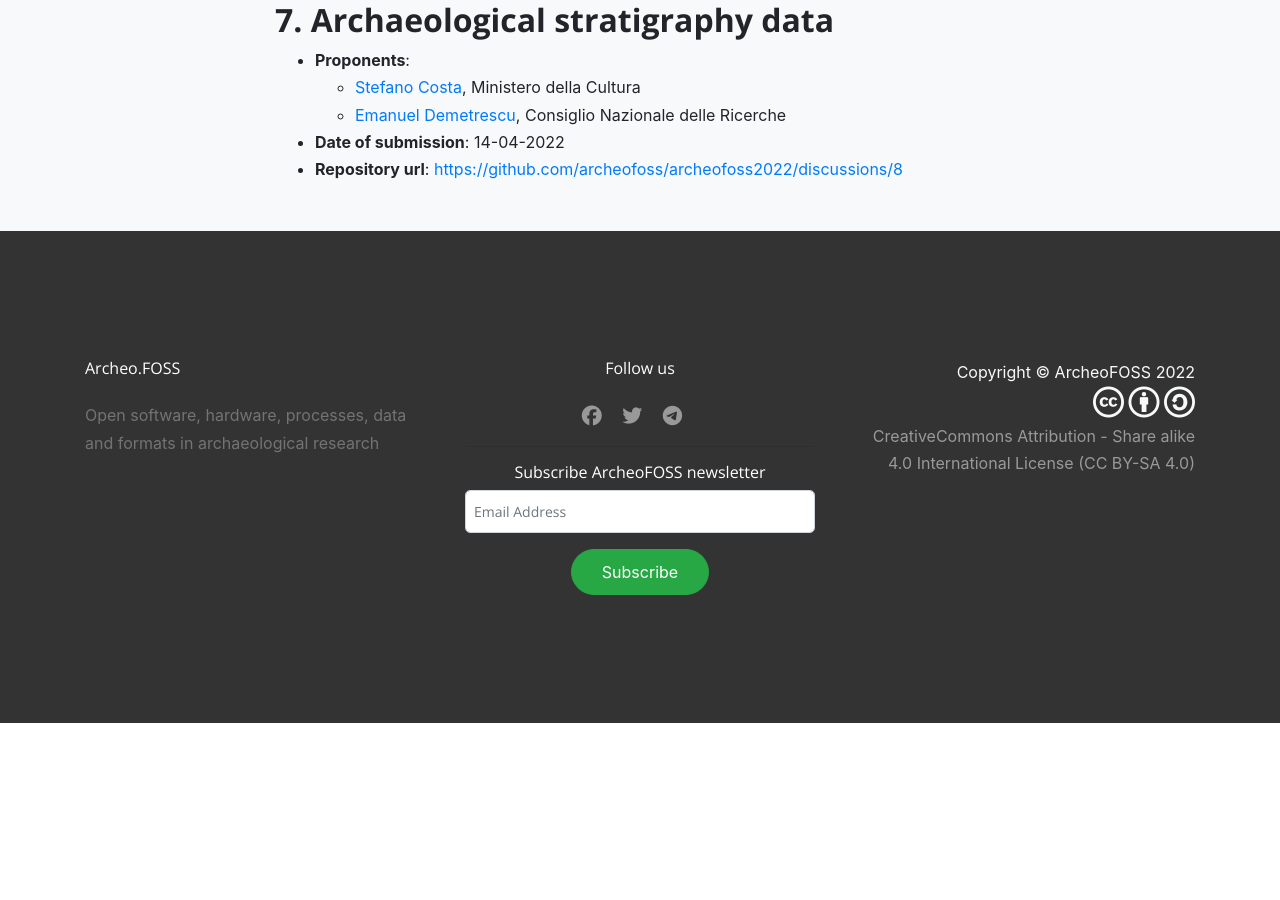
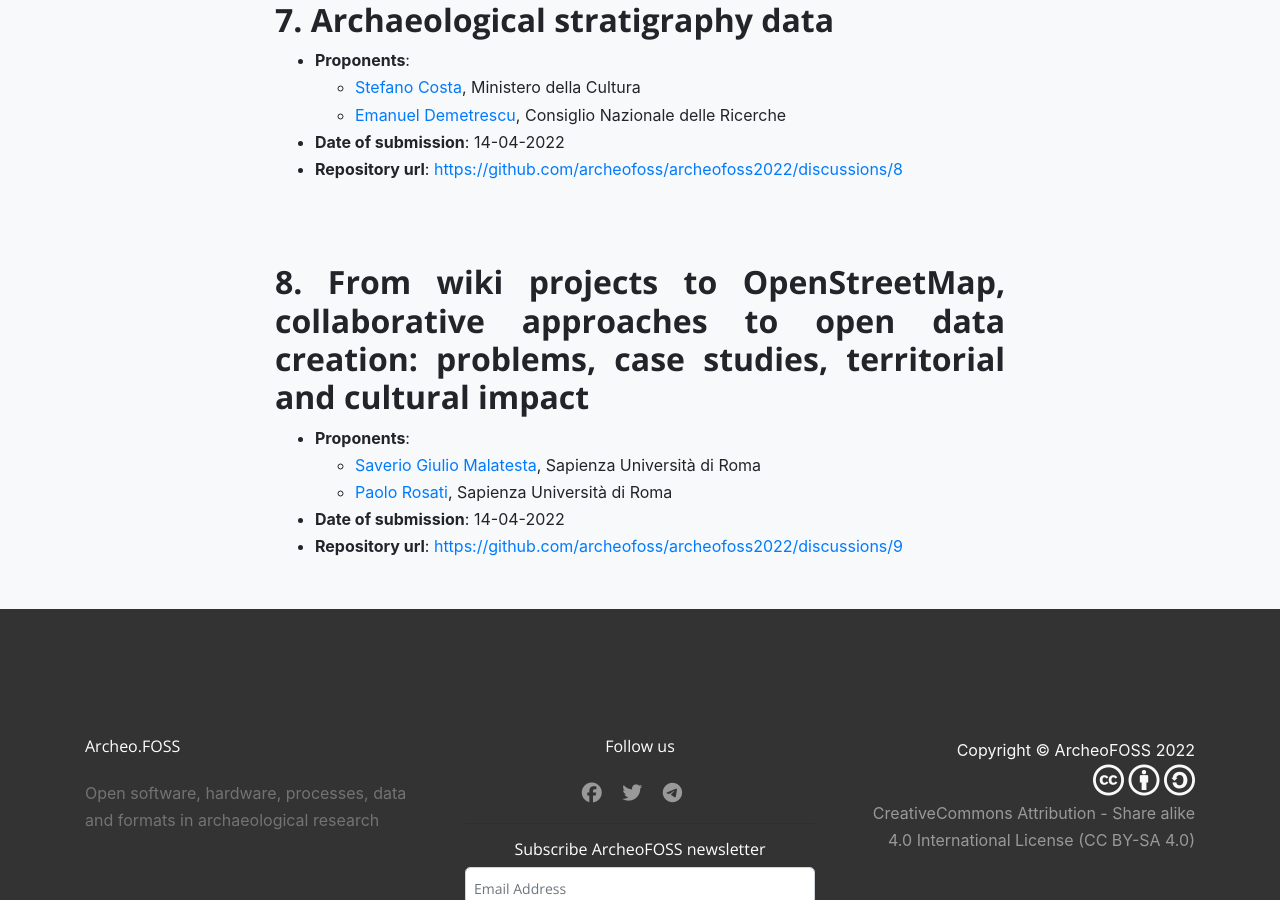
Before and after one commit to archeofoss/archeofoss, a Jekyll site: the page built from 2022/panel-proposals.md, in a window 1280 px wide and 900 px high, scrolled down 2661 px. Built offline with Jekyll 4.4.1, drawn with Linux system fonts in a browser that asks for light colours; nearby versions of some CDN libraries; before the commit the page ends 3384 px from its top, so only the background shows below that.

Commit message:
inserito #8 panel

```diff
--- a/2022/panel-proposals.md
+++ b/2022/panel-proposals.md
@@ -63,3 +63,11 @@
   - [Emanuel Demetrescu](mailto:emanuel.demetrescu@cnr.it), Consiglio Nazionale delle Ricerche
 - **Date of submission**: 14-04-2022
 - **Repository url**: [https://github.com/archeofoss/archeofoss2022/discussions/8](https://github.com/archeofoss/archeofoss2022/discussions/8)
+
+## 8. From wiki projects to OpenStreetMap, collaborative approaches to open data creation: problems, case studies, territorial and cultural impact
+
+- **Proponents**:
+  - [Saverio Giulio Malatesta](mailto:saveriogiulio.malatesta@uniroma1.it), Sapienza Università di Roma
+  - [Paolo Rosati](mailto:paolo.rosati@uniroma1.it), Sapienza Università di Roma
+- **Date of submission**: 14-04-2022
+- **Repository url**: [https://github.com/archeofoss/archeofoss2022/discussions/9](https://github.com/archeofoss/archeofoss2022/discussions/9)
```
